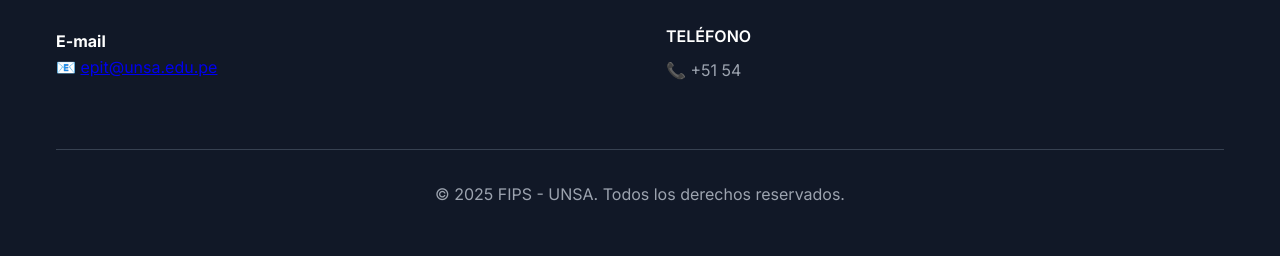
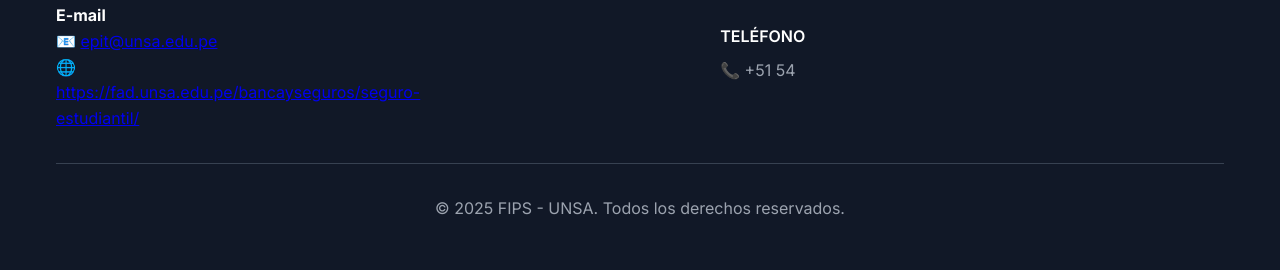
Before and after one commit to DarwinTQ/EPIT_DIRECTIVA, a plain HTML site: page index.html in a window 1280 px wide. Shown: the part 2853-3123 px from the top of the page. Drawn offline with Linux system fonts and the light colour scheme.

Commit message:
SE AGREGO link

```diff
--- a/index.html
+++ b/index.html
@@ -227,6 +227,7 @@
                         <br>
                         <p><strong>E-mail</strong></p>
                         <p>📧 <a href="mailto:epit@unsa.edu.pe">epit@unsa.edu.pe</a></p>
+                        <p>🌐 <a href="https://fad.unsa.edu.pe/bancayseguros/seguro-estudiantil/" target="_blank">https://fad.unsa.edu.pe/bancayseguros/seguro-estudiantil/</a></p>
                 </div>
                 <div class="footer-section">
                     <h3>Enlaces</h3>
@@ -256,6 +257,7 @@
                         alt="Logo UNSA"
                         class="w-24 h-auto sm:w-28 md:w-32"
                     />
+
                 </div>
             </div>
             <div class="footer-bottom">
```
